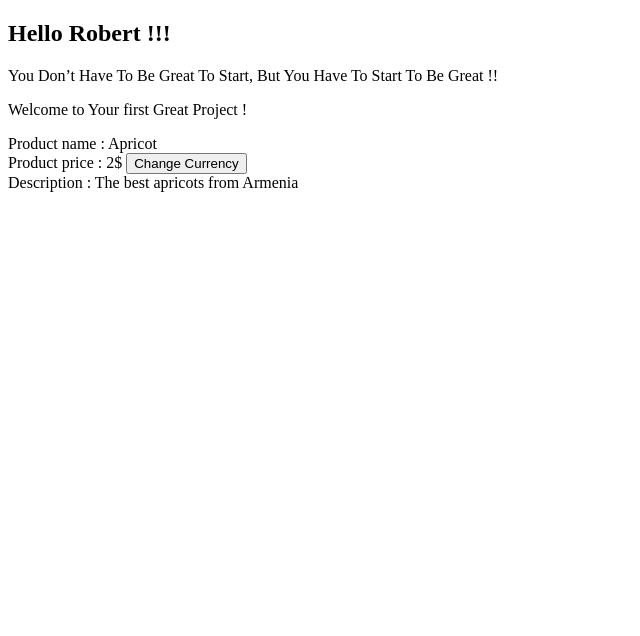
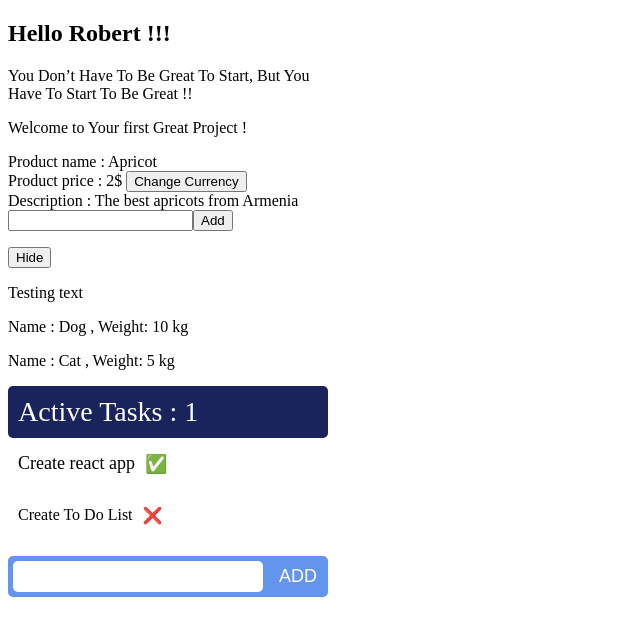
Before and after one commit to RobertPoghosyan/demo-react-app, a React (Create React App) app: page / in a window 1280 px wide. Shown: the top 636 px of the page, without its empty margins (0-640 px from the left). Built offline with nearby package versions, Linux system fonts and the light colour scheme.

Commit message:
ToDo List

```diff
--- a/src/App.js
+++ b/src/App.js
@@ -1,9 +1,8 @@
 import React from 'react';
 import Person from './components/Person';
 import Product from './components/Product';
-//import Description from './components/Description';
-//import Price from './components/Price';
-
+import Lesson6 from './lesson6/Lesson6'
+import ToDo from './toDoList/ToDo';
 
 function App() {
   return (
@@ -11,9 +10,8 @@ function App() {
       <header className="App-header">
         <Person name ="Robert" project="Great Project"/>
         <Product fruits ="Apricot" price = "2$" description="The best apricots from Armenia" />
-
-
-
+        <Lesson6 />
+        <ToDo />
 
       </header>
     </div>
--- a/src/index.js
+++ b/src/index.js
@@ -7,7 +7,8 @@ ReactDOM.render(
   <React.StrictMode>
     <App />
   </React.StrictMode>,
-  document.getElementById('root')
+  document.getElementById('root'),
+
 );
 
 // If you want your app to work offline and load faster, you can change
--- /dev/null
+++ b/src/lesson6/Lesson6.js
@@ -0,0 +1,71 @@
+import React, {Component} from 'react';
+
+class Lesson6 extends Component {
+    state = {
+        value:"" ,
+        showValue: "",
+        showText: true,
+        animals : [
+            {
+                name:"Dog",
+                weight:10 ,
+            },
+            {
+                name:"Cat",
+                weight:5,
+            }
+        ]
+
+    };
+    handleChange = (event) => {
+        this.setState({value:event.target.value});
+    }
+
+    handleClick = () => {
+        this.setState ({showValue: this.state.value});
+    }
+
+    toggleText = () => {
+        this.setState({showText: !this.state.showText})
+    }
+
+
+    render () {
+        let {value} = this.state ;
+        let {showValue} = this.state;
+        let {showText} = this.state;
+        let animals = this.state.animals.map((item,index) => <p key = {index}>Name : {item.name} , Weight: {item.weight} kg </p> );
+
+
+        return (
+            <div>
+                <input onChange={this.handleChange} type="text"></input>
+                <button onClick = {this.handleClick} > Add </button>
+                <p>{showValue}</p>
+                <p>{value}</p>
+
+                <button onClick = {this.toggleText} >
+                    {
+                        showText ?
+                        'Hide' :
+                        'Show'
+                    }
+
+                </button>
+
+                {
+                   showText && <p> Testing text </p>
+                }
+
+                {animals}
+
+            </div>
+
+        )
+
+
+
+    }
+};
+
+export default Lesson6;
--- /dev/null
+++ b/src/toDoList/Task.js
@@ -0,0 +1,24 @@
+import React from 'react';
+
+const Task = ({task,...props}) => {
+
+    const ActionBtn = () => (
+        <div className = 'action-btn' >
+            {!task.done ?
+               ( <p  onClick = {props.doneTask}> <span role="img" aria-label = "done"> ✅ </span>  </p> ) :
+               ( <p onClick = {props.deleteTask}> <span role="img" aria-label = "delete">  ❌ </span> </p> )
+            }
+
+         </div>
+    );
+
+    const className = 'task' + (task.done ? 'task-done' : "");
+    return (
+        <div className={className}>
+            <p> {task.title} </p>
+            <ActionBtn></ActionBtn>
+        </div>
+    );
+};
+
+export default Task;
--- /dev/null
+++ b/src/toDoList/TaskInput.js
@@ -0,0 +1,40 @@
+import React, {Component} from 'react';
+
+class TaskInput extends Component {
+    constructor(props) {
+        super(props);
+
+        this.state = {
+            input: ""
+        };
+    }
+
+    addTask = () => {
+        const {input} = this.state;
+        if(input) {
+            this.props.addTask(input);
+            this.setState({input:""});
+        }
+
+    }
+
+    handleEnter = event => {
+        if (event.key ==='Enter') this.addTask();
+    }
+
+    inputChange = event => {
+        this.setState({input:event.target.value});
+    }
+
+    render() {
+        const {input} = this.state;
+        return (
+            <div className="task-input">
+                <input onKeyPress = {this.handleEnter} onChange = {this.inputChange} value = {input} ></input>
+                <button onClick = {this.addTask}>ADD</button>
+            </div>
+        )
+    }
+}
+
+export default TaskInput;
--- /dev/null
+++ b/src/toDoList/ToDo.js
@@ -0,0 +1,81 @@
+import React, {Component} from 'react';
+import Task from './Task';
+import TaskInput from './TaskInput';
+import './style.css';
+
+class ToDo extends Component {
+    constructor (){
+        super();
+        this.state = {
+
+            tasks: [
+                { id:0 , title: "Create react app" , done:false },
+                { id:1 , title: "Create To Do List" , done:true },
+            ]
+        };
+    }
+
+    addTask = task => {
+        this.setState(state => {
+            let {tasks} = state;
+            tasks.push( {
+                id:tasks.length !==0 ? tasks.length: 0 ,
+                title:task,
+                done:false
+            })
+            return tasks;
+        })
+    }
+    doneTask = id => {
+        const index = this.state.tasks.map (task => task.id).indexOf (id);
+        this.setState(state => {
+            let {tasks} =state;
+            tasks[index].done = true;
+            return tasks;
+        });
+    }
+
+    deleteTask = id => {
+        const index = this.state.tasks.map (task => task.id).indexOf (id);
+        this.setState(state => {
+            let {tasks} =state;
+            delete tasks[index];
+            return tasks;
+        });
+    }
+
+
+
+    render () {
+        const {tasks} = this.state;
+        const activeTasks = tasks.filter(task => !task.done);
+        const doneTasks = tasks.filter(task => task.done);
+        return (
+
+            <div className = 'App'>
+
+               <h1 className='top'> Active Tasks : {activeTasks.length}</h1>
+               {
+                   [...activeTasks, ...doneTasks].map(task => (
+                    <Task
+                        doneTask = { () => this.doneTask(task.id)}
+                        deleteTask = { () => this.deleteTask(task.id)}
+                        task={task}
+                        key={task.id}>
+
+                    </Task>
+                  ))
+               }
+
+               <TaskInput addTask = {this.addTask}></TaskInput>
+
+            </div>
+
+        )
+
+
+
+    }
+};
+
+export default ToDo;
--- /dev/null
+++ b/src/toDoList/style.css
@@ -0,0 +1,87 @@
+.App {
+    width: 325px;
+}
+
+.top{
+    width: 300px;
+    border-radius: 5px;
+    font-size: 28px;
+    font-weight: 500;
+    background-color: rgb(25, 35, 92);
+    color: white;
+    padding: 10px;
+    margin:0;
+    margin-bottom: 10px;
+}
+
+.task-input {
+    width: 310px;
+    background-color: cornflowerblue;
+    display: flex;
+    padding: 5px;
+    border-radius: 5px;
+    margin-top: 10px;
+}
+
+.task-input * {
+    border-radius: 5px;
+}
+
+.task-input input {
+    width: 100%;
+    border: none;
+    padding: 5px;
+    font-size: 18px;
+    font-weight: 500;
+    color: var(--text);
+}
+
+.task-input button {
+    background-color: transparent;
+    border: none;
+    font-size: 18px;
+    text-transform: uppercase;
+    color: #ffffff;
+    cursor: pointer;
+    margin-left: 10px;
+}
+
+.task {
+    display: flex;
+    padding: 5px;
+    margin: 5px;
+    border-radius: 5px;
+
+}
+
+.task:hover {
+    background-color: #04395e3d;
+}
+
+.task p {
+    font-size: 18px;
+    font-weight: 500;
+    margin: 0;
+    color: var(--text);
+
+}
+
+.action-btn {
+    cursor: pointer;
+    margin-left: 10px;
+}
+  .action-btn:hover {
+    background-color: #04395e3d;
+    border-radius: 5px;
+}
+.tasktask-done{
+    display: flex;
+    padding: 5px;
+    margin: 5px;
+    border-radius: 5px;
+
+}
+
+.tasktask-done:hover {
+    background-color: #04395e3d;
+}
```
